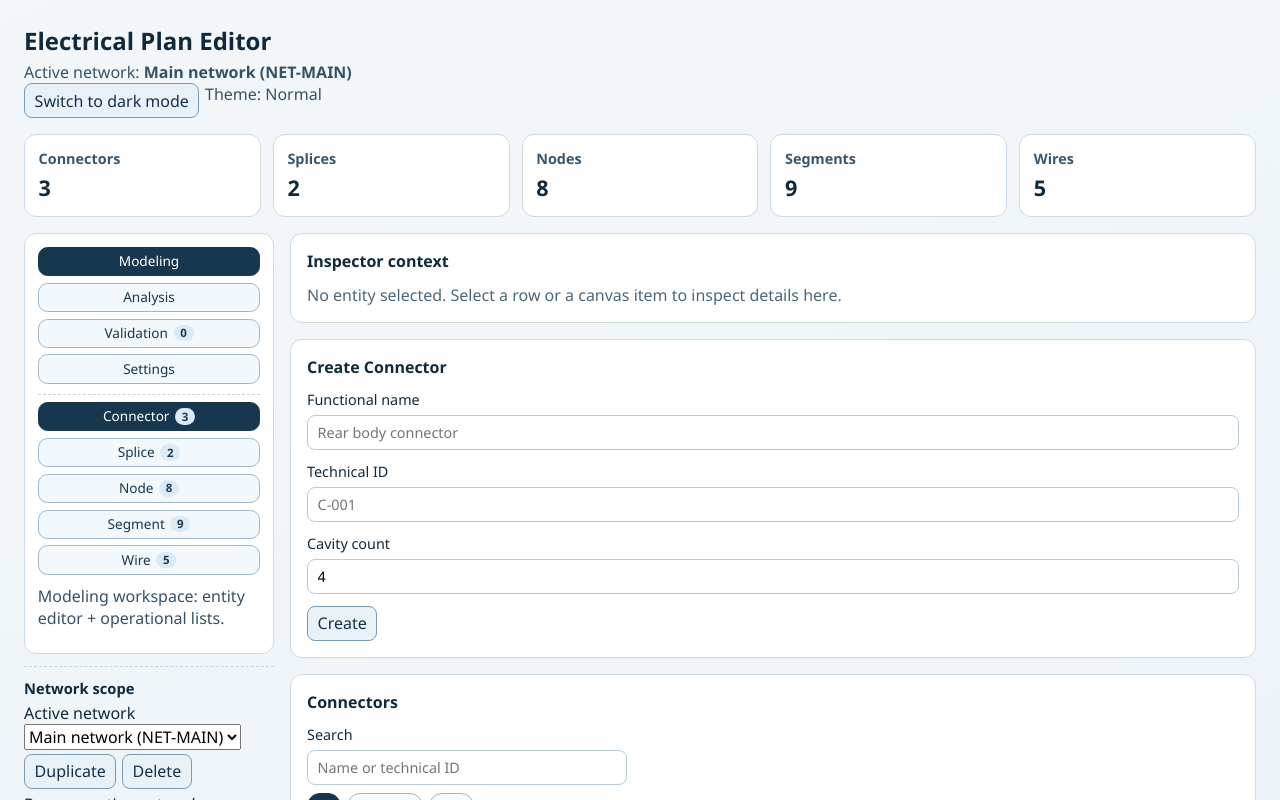
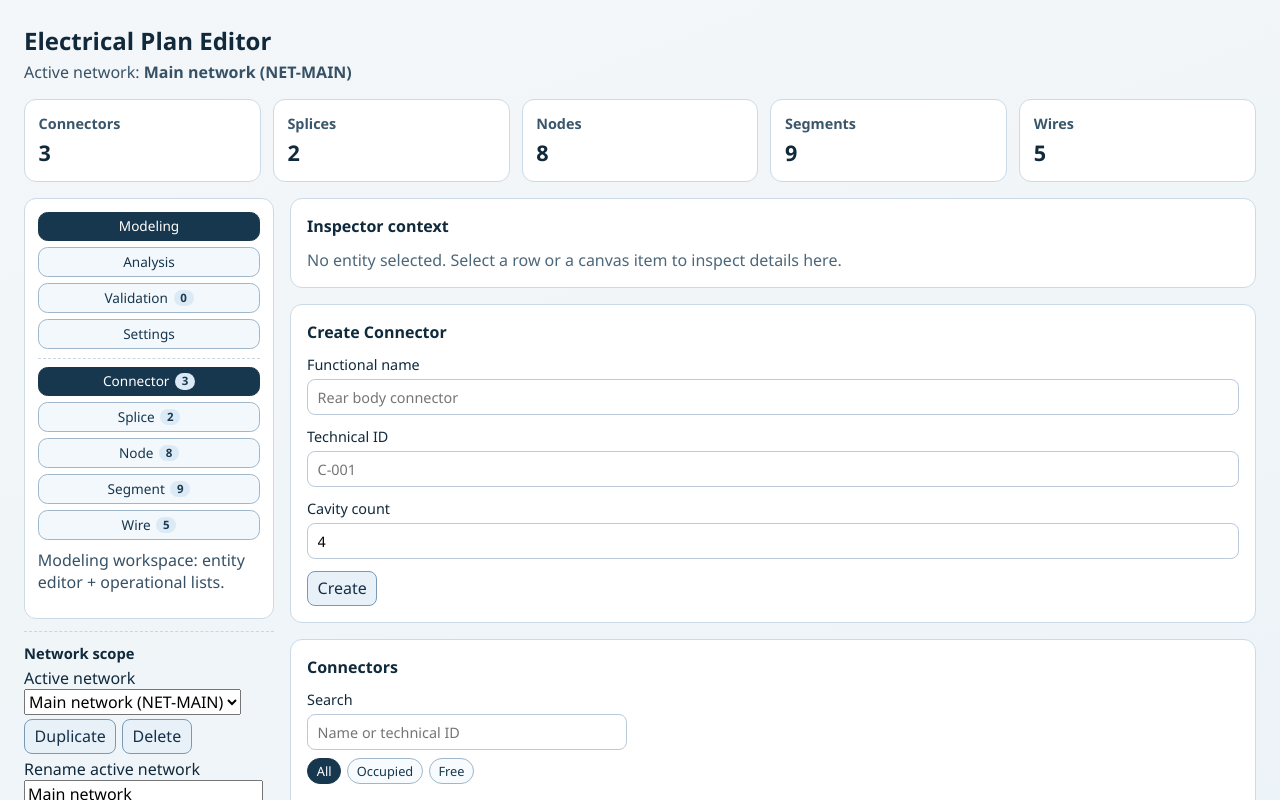
Before and after one commit to AlexAgo83/electrical-plan-editor, a React (Vite) app: page / in a window 1280 px wide. Shown: the top 800 px of the page. Built offline with nearby package versions, Linux system fonts and the light colour scheme.

Commit message:
refactor(ui): keep theme toggle in settings only

```diff
--- a/src/app/AppController.tsx
+++ b/src/app/AppController.tsx
@@ -704,7 +704,6 @@ export function AppController({ store = appStore }: AppProps): ReactElement {
     fitNetworkToContent,
     applyListSortDefaults,
     applyCanvasDefaultsNow,
-    handleToggleThemeMode,
     resetWorkspacePreferencesToDefaults
   } = useWorkspaceHandlers({
     store,
@@ -1165,8 +1164,6 @@ export function AppController({ store = appStore }: AppProps): ReactElement {
     <main className={appShellClassName}>
       <AppHeaderAndStats
         activeNetworkLabel={activeNetworkLabel}
-        themeMode={themeMode}
-        onToggleThemeMode={handleToggleThemeMode}
         lastError={lastError}
         onClearError={() => dispatchAction(appActions.clearError())}
         connectorCount={connectors.length}
--- a/src/app/components/workspace/AppHeaderAndStats.tsx
+++ b/src/app/components/workspace/AppHeaderAndStats.tsx
@@ -1,10 +1,6 @@
 import type { ReactElement } from "react";
-import type { ThemeMode } from "../../../store";
-
 interface AppHeaderAndStatsProps {
   activeNetworkLabel: string;
-  themeMode: ThemeMode;
-  onToggleThemeMode: () => void;
   lastError: string | null;
   onClearError: () => void;
   connectorCount: number;
@@ -16,8 +12,6 @@ interface AppHeaderAndStatsProps {
 
 export function AppHeaderAndStats({
   activeNetworkLabel,
-  themeMode,
-  onToggleThemeMode,
   lastError,
   onClearError,
   connectorCount,
@@ -33,12 +27,6 @@ export function AppHeaderAndStats({
         <p className="meta-line">
           Active network: <strong>{activeNetworkLabel}</strong>
         </p>
-        <div className="row-actions compact">
-          <button type="button" onClick={onToggleThemeMode}>
-            {themeMode === "dark" ? "Switch to normal mode" : "Switch to dark mode"}
-          </button>
-          <span className="meta-line">Theme: {themeMode === "dark" ? "Dark" : "Normal"}</span>
-        </div>
       </section>
 
       {lastError !== null ? (
--- a/src/app/hooks/useWorkspaceHandlers.ts
+++ b/src/app/hooks/useWorkspaceHandlers.ts
@@ -310,10 +310,6 @@ export function useWorkspaceHandlers({
     resetNetworkViewToConfiguredScale();
   }
 
-  function handleToggleThemeMode(): void {
-    setThemeMode((current) => (current === "normal" ? "dark" : "normal"));
-  }
-
   function resetWorkspacePreferencesToDefaults(): void {
     const defaultSort: SortState = { field: "name", direction: "asc" };
     setThemeMode("normal");
@@ -351,7 +347,6 @@ export function useWorkspaceHandlers({
     fitNetworkToContent,
     applyListSortDefaults,
     applyCanvasDefaultsNow,
-    handleToggleThemeMode,
     resetWorkspacePreferencesToDefaults
   };
 }
```
Also changed, not shown: 1 other file (tests, documents, lock files or other folders).
